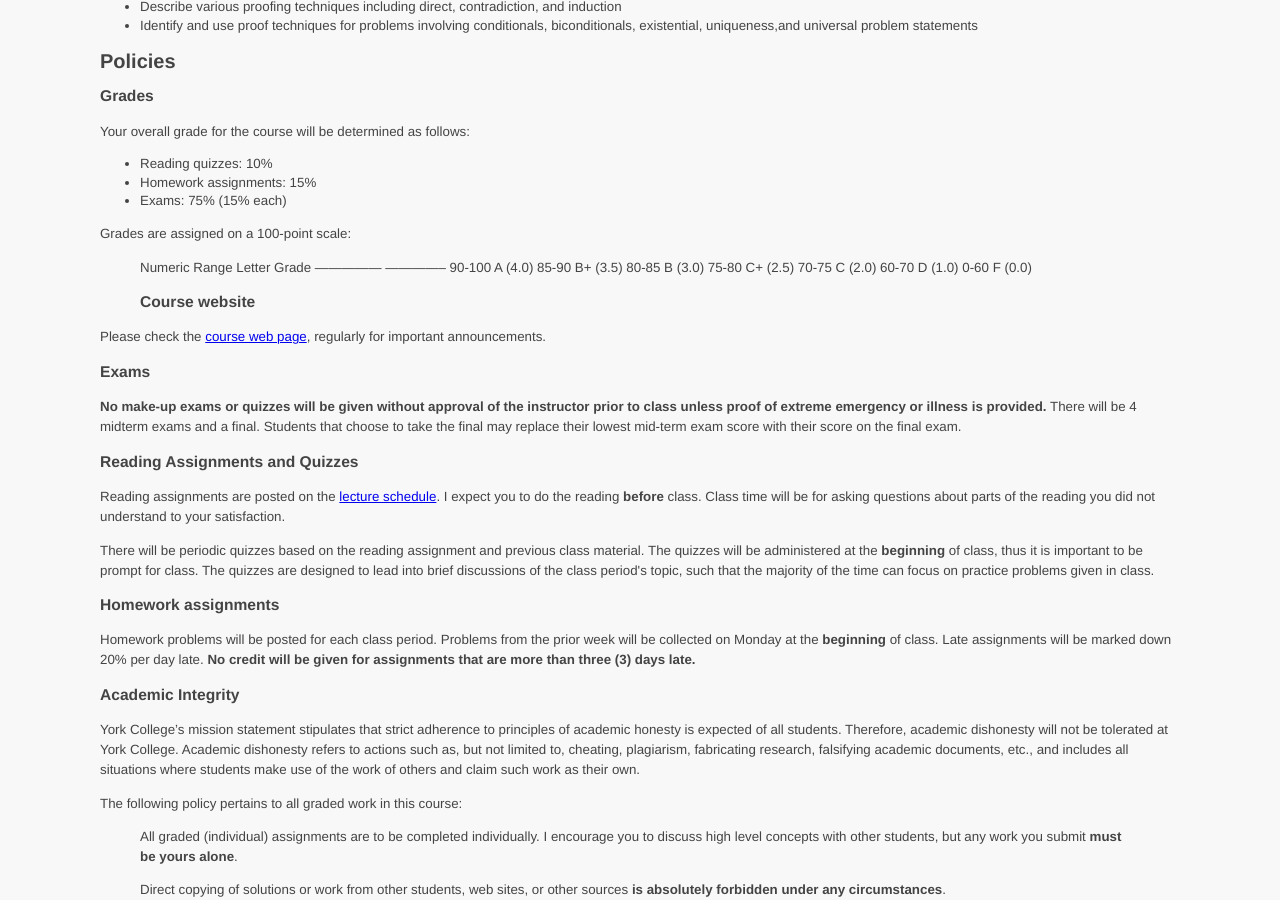
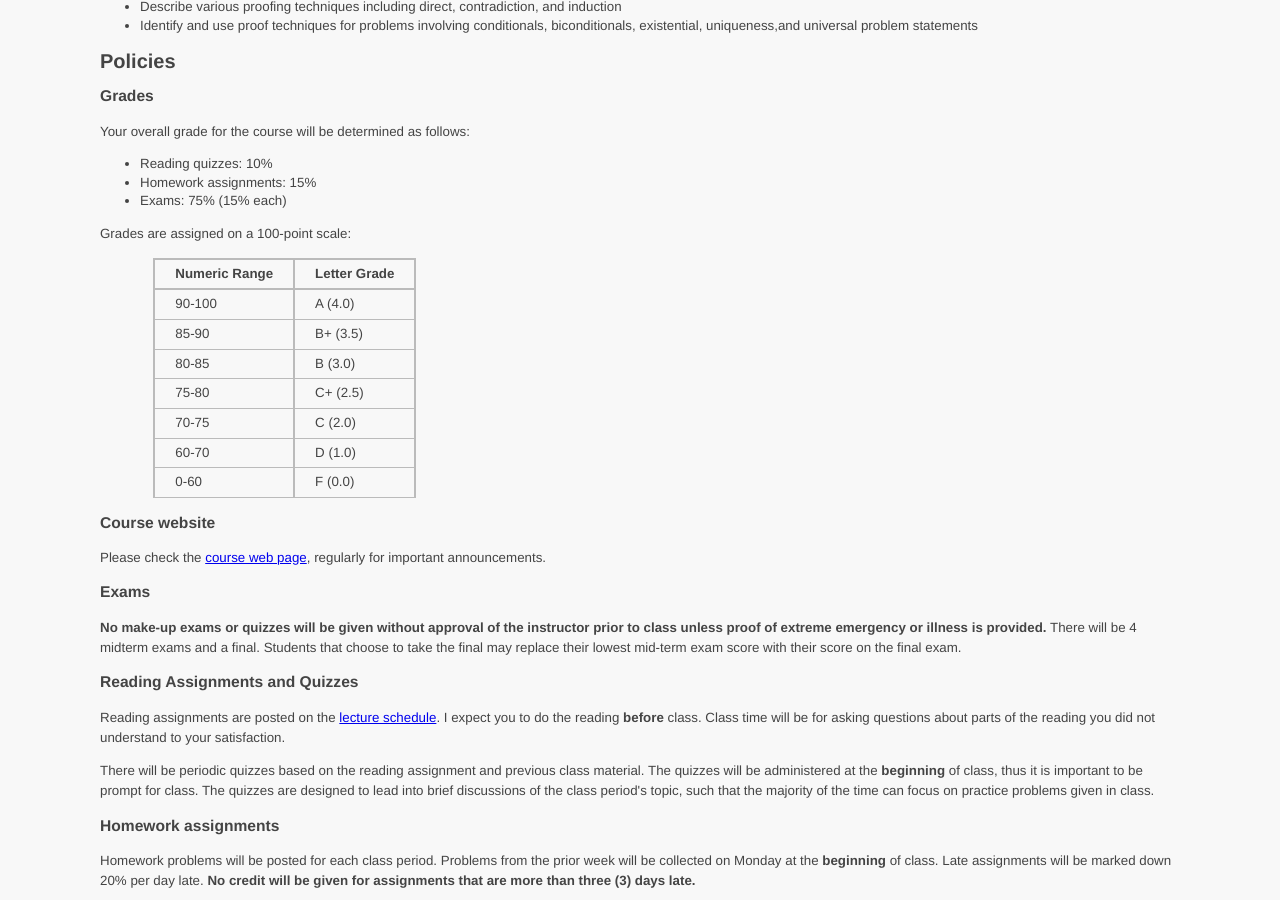
Before and after one commit to ycpcs/ece335-summer2019, a Jekyll site: the page built from syllabus.md, in a window 1280 px wide and 900 px high, scrolled down 953 px. Built offline with Jekyll 4.4.1, drawn with Linux system fonts in a browser that asks for light colours.

```diff
--- a/syllabus.md
+++ b/syllabus.md
@@ -82,16 +82,17 @@ Your overall grade for the course will be determined as follows:
 
 Grades are assigned on a 100-point scale:
 
->   Numeric Range   Letter Grade
->   --------------- --------------
->   90-100          A (4.0)
->   85-90           B+ (3.5)
->   80-85           B (3.0)
->   75-80           C+ (2.5)
->   70-75           C (2.0)
->   60-70           D (1.0)
->   0-60            F (0.0)
+> | Numeric Range | Letter Grade |
+> |---------------|--------------|
+> | 90-100        | A (4.0)      |
+> | 85-90         | B+ (3.5)     |
+> | 80-85         | B (3.0)      |
+> | 75-80         | C+ (2.5)     |
+> | 70-75         | C (2.0)      |
+> | 60-70         | D (1.0)      |
+> | 0-60          | F (0.0)      |
 >
+
 ### Course website
 
 Please check the [course web page](index.html), regularly for important
```
Also changed, not shown: index.md (added, +20 -0 lines).
